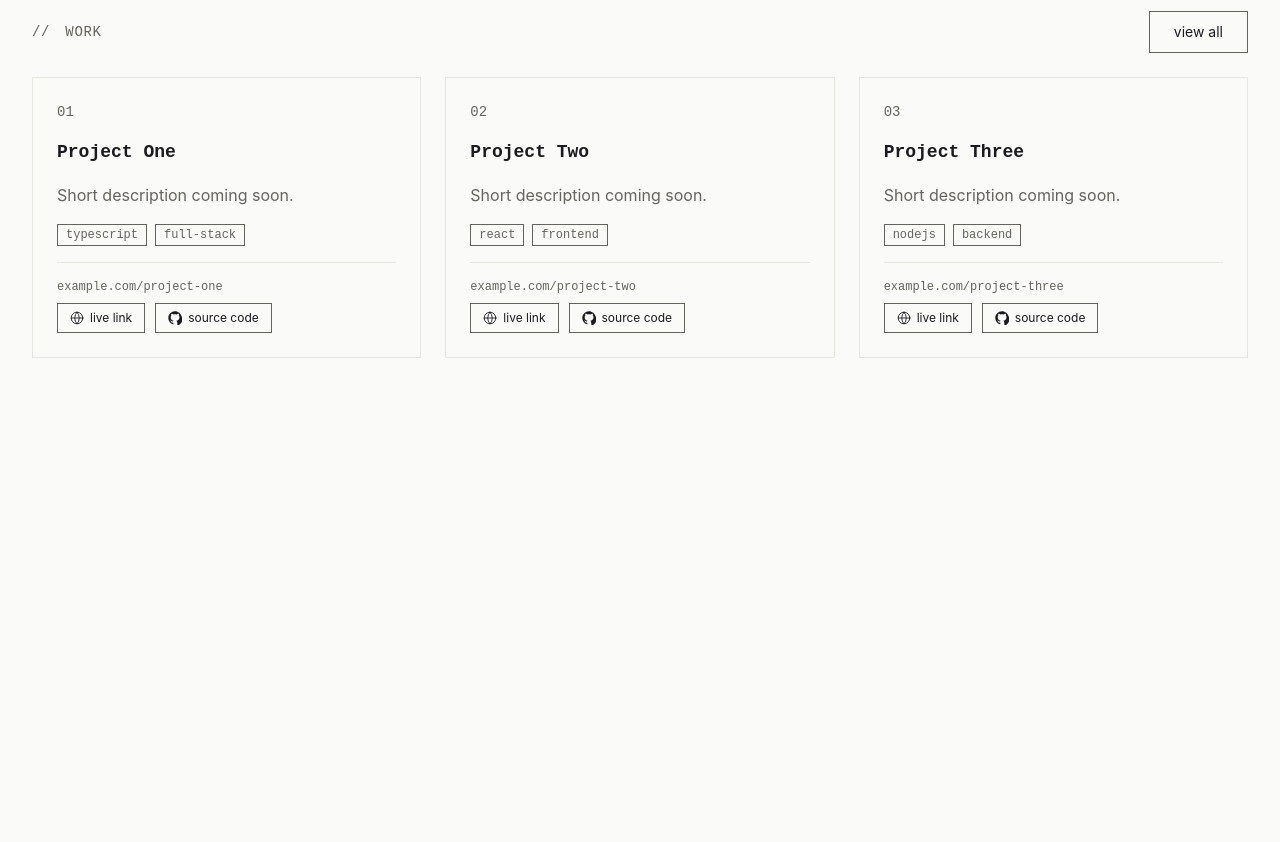
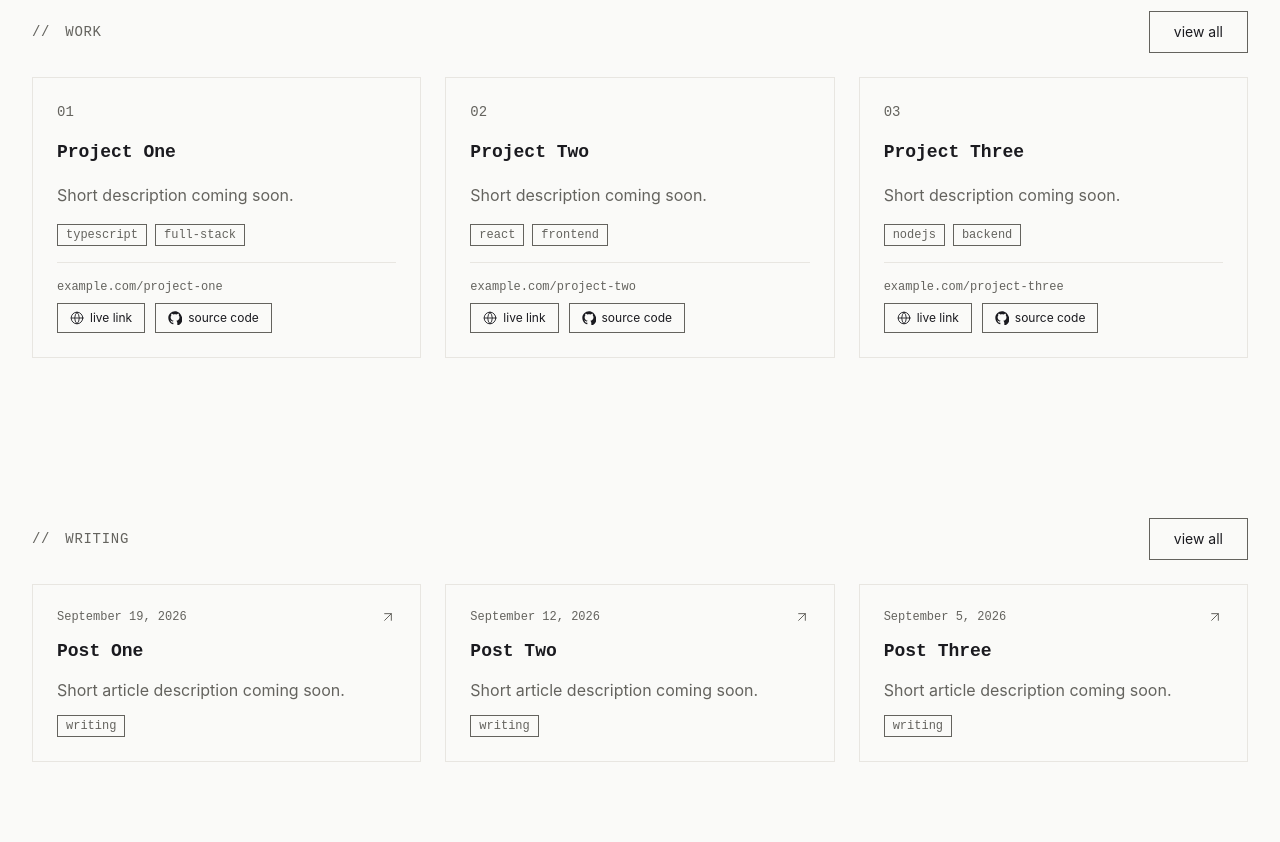
Before and after one commit to mehedi-codes/mehedi-codes.github.io, an Astro site: page / in a window 1280 px wide. Shown: the part 1553-2395 px from the top of the page. Before the commit the page ends 1991 px from the top, so only its background shows below. Built offline with nearby package versions, Linux system fonts and the light colour scheme; Astro itself is replaced by a stand-in of ours.

Commit message:
feat(writing): writing cards in 3-up grid

```diff
--- /dev/null
+++ b/src/components/Writing.astro
@@ -0,0 +1,24 @@
+---
+import Container from "./Container.astro";
+import WritingCard from "./WritingCard.astro";
+import { writings } from "@/data/writings";
+import { locale } from "@/i18n/locale";
+---
+
+<Container id="writing" titleKey="writing.title">
+	<a
+		href="/writing"
+		slot="action"
+		class="border border-muted px-5 sm:px-6 py-2 sm:py-2.5 text-xs sm:text-sm transition-colors duration-200 ease-linear hover:border-ink hover:text-ink focus-visible:outline-2 focus-visible:outline-offset-2 focus-visible:outline-ink"
+	>
+		<span data-lang="en">{locale.en["writing.view-all"]}</span>
+		<span data-lang="bn" lang="bn">{locale.bn["writing.view-all"]}</span>
+	</a>
+	<div
+		class="grid grid-cols-1 sm:grid-cols-2 lg:grid-cols-3 gap-4 sm:gap-6"
+	>
+		{writings.map((entry) => (
+			<WritingCard entry={entry} />
+		))}
+	</div>
+</Container>
--- /dev/null
+++ b/src/components/WritingCard.astro
@@ -0,0 +1,52 @@
+---
+import type { WritingEntry } from "@/data/writings";
+
+type Props = { entry: WritingEntry };
+
+const { entry } = Astro.props;
+---
+
+<a
+	href={entry.url}
+	class="group flex flex-col gap-3 border border-subtle hover:border-muted transition-colors p-6 focus-visible:outline-2 focus-visible:outline-offset-2 focus-visible:outline-ink"
+>
+	<span class="flex-between">
+		<span class="font-heading text-xs text-muted">
+			<span data-lang="en">{entry.date.en}</span>
+			<span data-lang="bn" lang="bn">{entry.date.bn}</span>
+		</span>
+		<svg
+			viewBox="0 0 24 24"
+			fill="none"
+			stroke="currentColor"
+			stroke-width="1.5"
+			stroke-linecap="round"
+			stroke-linejoin="round"
+			class="size-4 text-muted group-hover:text-ink transition-colors"
+			aria-hidden="true"
+		>
+			<path d="M7 7h10v10"></path>
+			<path d="M7 17 17 7"></path>
+		</svg>
+	</span>
+	<h3 class="font-heading font-bold text-lg text-ink">
+		<span data-lang="en">{entry.title.en}</span>
+		<span data-lang="bn" lang="bn">{entry.title.bn}</span>
+	</h3>
+	<p class="text-sm sm:text-base leading-relaxed text-muted">
+		<span data-lang="en">{entry.description.en}</span>
+		<span data-lang="bn" lang="bn">{entry.description.bn}</span>
+	</p>
+	<ul class="mt-auto flex flex-wrap gap-2">
+		{
+			entry.tags.map((tag) => (
+				<li
+					class="border border-muted px-2 py-0.5 font-heading text-xs text-muted lowercase"
+				>
+					<span data-lang="en">{tag.en}</span>
+					<span data-lang="bn" lang="bn">{tag.bn}</span>
+				</li>
+			))
+		}
+	</ul>
+</a>
--- /dev/null
+++ b/src/data/writings.ts
@@ -0,0 +1,58 @@
+export type WritingEntry = {
+  date: { en: string; bn: string };
+  title: { en: string; bn: string };
+  description: { en: string; bn: string };
+  tags: { en: string; bn: string }[];
+  url: string;
+};
+
+export const writings: WritingEntry[] = [
+  {
+    date: {
+      en: "September 19, 2026",
+      bn: "১৯ সেপ্টেম্বর ২০২৬",
+    },
+    title: {
+      en: "Post One",
+      bn: "পোস্ট এক",
+    },
+    description: {
+      en: "Short article description coming soon.",
+      bn: "সংক্ষিপ্ত লেখার বিবরণ শীঘ্রই যুক্ত হবে।",
+    },
+    tags: [{ en: "writing", bn: "লেখালিখি" }],
+    url: "/writing/post-one",
+  },
+  {
+    date: {
+      en: "September 12, 2026",
+      bn: "১২ সেপ্টেম্বর ২০২৬",
+    },
+    title: {
+      en: "Post Two",
+      bn: "পোস্ট দুই",
+    },
+    description: {
+      en: "Short article description coming soon.",
+      bn: "সংক্ষিপ্ত লেখার বিবরণ শীঘ্রই যুক্ত হবে।",
+    },
+    tags: [{ en: "writing", bn: "লেখালিখি" }],
+    url: "/writing/post-two",
+  },
+  {
+    date: {
+      en: "September 5, 2026",
+      bn: "৫ সেপ্টেম্বর ২০২৬",
+    },
+    title: {
+      en: "Post Three",
+      bn: "পোস্ট তিন",
+    },
+    description: {
+      en: "Short article description coming soon.",
+      bn: "সংক্ষিপ্ত লেখার বিবরণ শীঘ্রই যুক্ত হবে।",
+    },
+    tags: [{ en: "writing", bn: "লেখালিখি" }],
+    url: "/writing/post-three",
+  },
+];
--- a/src/i18n/locale.ts
+++ b/src/i18n/locale.ts
@@ -12,6 +12,8 @@ const en = {
   "work.view-all": "view all",
   "work.card.live": "live link",
   "work.card.source": "source code",
+  "writing.title": "writing",
+  "writing.view-all": "view all",
   "lang.label": "বাংলা",
   "theme.dark": "dark",
   "theme.light": "light",
@@ -45,6 +47,8 @@ const bn: Record<TranslationKey, string> = {
   "work.view-all": "সব দেখুন",
   "work.card.live": "লাইভ লিংক",
   "work.card.source": "সোর্স কোড",
+  "writing.title": "লেখালিখি",
+  "writing.view-all": "সব দেখুন",
   "lang.label": "English",
   "theme.dark": "কালো",
   "theme.light": "সাদা",
--- a/src/pages/index.astro
+++ b/src/pages/index.astro
@@ -3,10 +3,12 @@ import Layout from "@/layouts/Layout.astro";
 import Experience from "@/components/Experience.astro";
 import Hero from "@/components/Hero.astro";
 import Work from "@/components/Work.astro";
+import Writing from "@/components/Writing.astro";
 ---
 
 <Layout>
 	<Hero />
 	<Experience />
 	<Work />
+	<Writing />
 </Layout>
```
